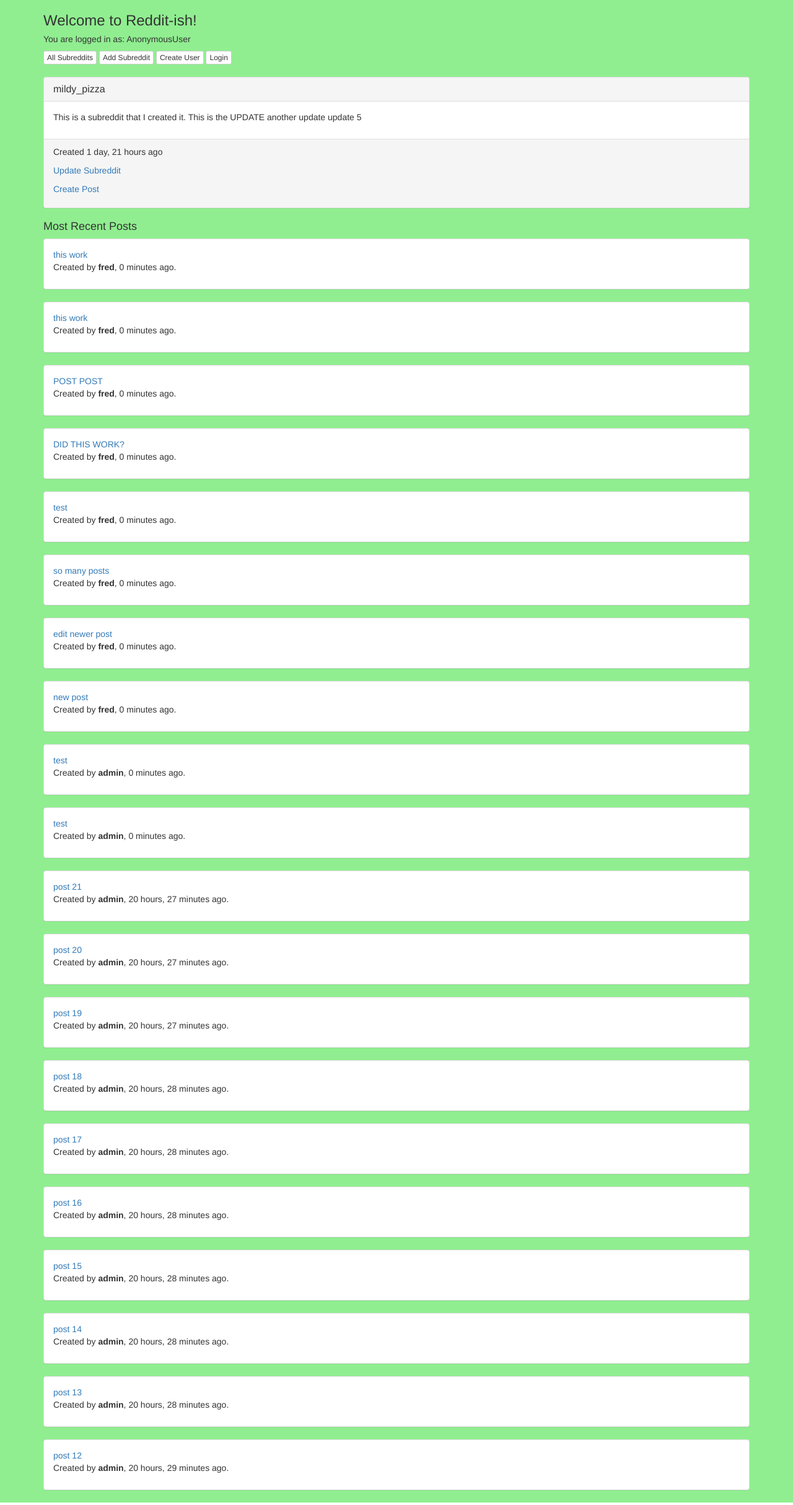
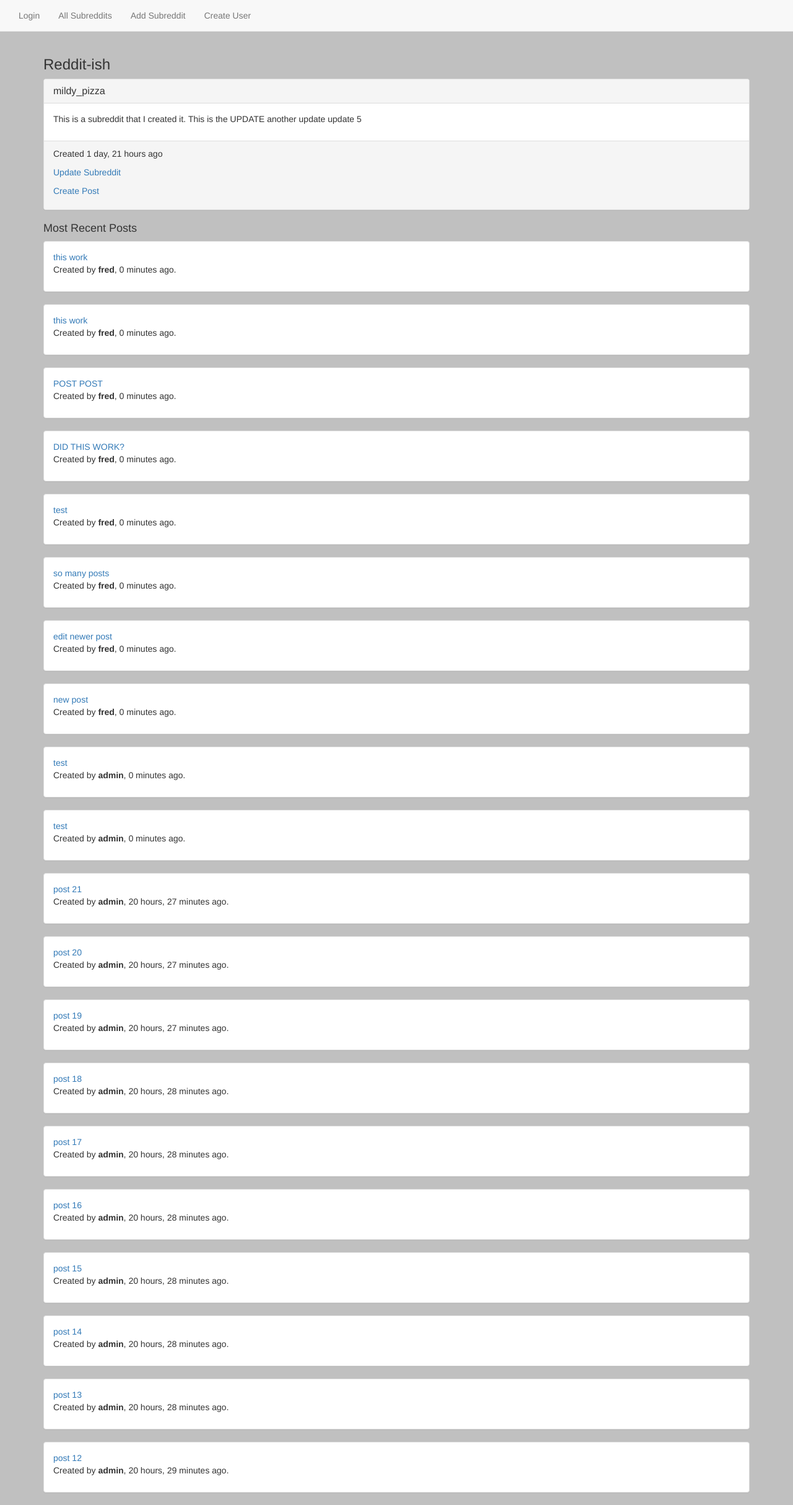
Before and after one commit to tdhuynh/reddit_remake, a Django app: page /1/ in a window 1280 px wide. Shown: the whole page at 62% size. Run offline with Django 3.2, Linux system fonts and the light colour scheme; data comes from the database, SQL or seed files in the repository; both versions use the stored data as it was after the commit; some libraries are stand-ins or nearby versions.

Commit message:
styling up reddit app

```diff
--- a/reddit_app/views.py
+++ b/reddit_app/views.py
@@ -7,6 +7,10 @@ from django.contrib.auth.forms import UserCreationForm
 from reddit_app.models import Subreddit, Post, Comment
 
 from django.urls import reverse
+
+class IndexView(ListView):
+    template_name = 'index.html'
+    model = Post
 
 
 class SubredditView(ListView):
--- a/reddit_remake/urls.py
+++ b/reddit_remake/urls.py
@@ -2,12 +2,14 @@ from django.conf.urls import url, include
 from django.contrib import admin
 from reddit_app.views import SubredditView, SubredditDetailView, PostDetailView, \
                              SubredditCreateView, SubredditUpdateView, PostCreateView, \
-                             UserCreateView, PostUpdateView, CommentCreateView, CommentUpdateView
+                             UserCreateView, PostUpdateView, CommentCreateView, CommentUpdateView, \
+                             IndexView
 
 urlpatterns = [
     url(r'^admin/', admin.site.urls),
     url('^', include('django.contrib.auth.urls')),
-    url(r'^$', SubredditView.as_view(), name='subreddit_view'),
+    url(r'^$', IndexView.as_view(), name="index_view"),
+    url(r'^subreddits/$', SubredditView.as_view(), name='subreddit_view'),
     url(r'^create_user/$', UserCreateView.as_view(), name='user_create_view'),
     url(r'^create_sub/$', SubredditCreateView.as_view(), name='subreddit_create_view'),
     url(r'^(?P<pk>\d+)/$', SubredditDetailView.as_view(), name='subreddit_detail_view'),
--- a/templates/base.html
+++ b/templates/base.html
@@ -7,25 +7,34 @@
         <link rel="stylesheet" href="{% static 'css/bootstrap.css' %}" media="screen" title="no title">
     <style media="screen">
         body {
-            background-color: lightgreen;
+            background-color: silver;
+
         }
     </style>
     </head>
     <body>
+            <nav class="navbar navbar-default navbar-static-top">
+              <div class="container-fluid">
+                <ul class='nav navbar-nav'>
+
+                {% if not request.user.is_authenticated %}
+                      <li><a href="{% url 'login' %}">Login</a></li>
+
+                {% else %}
+                      <li class="clearfix"><h5 class='navbar-text pull-right'>You are logged in as: {{ request.user }}</h5></li>
+                      <li><a href="{% url 'logout' %}?next={% url 'subreddit_view' %}">Logout</a></li>
+                {% endif %}
+                <li><a href="{% url 'subreddit_view' %}">All Subreddits</a></li>
+                <li><a href="{% url 'subreddit_create_view' %}">Add Subreddit</a></li>
+                <li><a href="{% url 'user_create_view' %}">Create User</a></li>
+                <br>
+                <br>
+              </ul>
+              </div>
+            </nav>
+
         <div class="container">
-            <h3>Welcome to Reddit-ish!</h3>
-            <h5>You are logged in as: {{ request.user }}</h5>
-            <a class="btn btn-default btn-xs" role="button" href="{% url 'subreddit_view' %}">All Subreddits</a>
-            <a class="btn btn-default btn-xs" role="button" href="{% url 'subreddit_create_view' %}">Add Subreddit</a>
-            <a class="btn btn-default btn-xs" role="button" href="{% url 'user_create_view' %}">Create User</a>
-            {% if not request.user.is_authenticated %}
-                  <a class="btn btn-default btn-xs" role="button" href="{% url 'login' %}">Login</a>
-
-            {% else %}
-                  <a class="btn btn-default btn-xs" role="button" href="{% url 'logout' %}?next={% url 'subreddit_view' %}">Logout</a>
-            {% endif %}
-            <br>
-            <br>
+          <h3>Reddit-ish</h3>
 
             {% block content %}
             {% endblock %}
```
Also changed, not shown: templates/index.html (+11 -14 lines), db.sqlite3.
